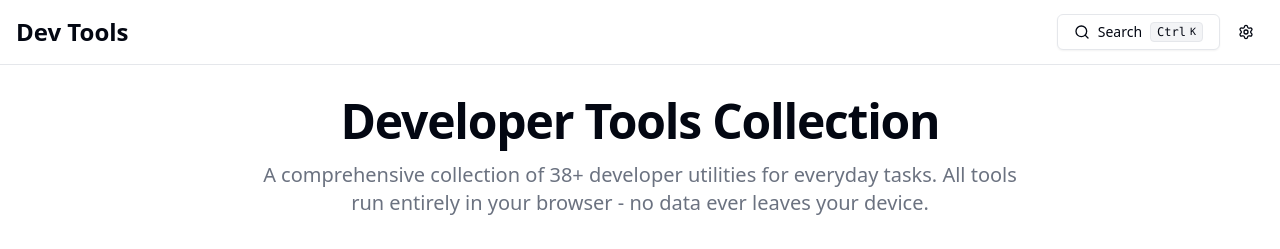
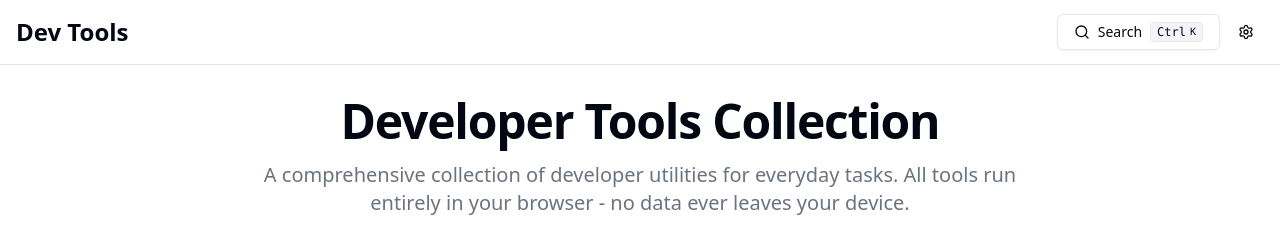
Before and after one commit to bberka/devtools, a Next.js app: page / in a window 1280 px wide. Shown: the top 249 px of the page. Built offline with nearby package versions, Linux system fonts and the light colour scheme; no server answers.

Commit message:
chore: remove tool count from metadata and home page

```diff
--- a/src/app/layout.tsx
+++ b/src/app/layout.tsx
@@ -12,7 +12,7 @@ export const metadata: Metadata = {
     default: 'Dev Tools - Developer Utilities Collection',
   },
   description:
-    'A comprehensive collection of 35 developer tools for everyday tasks including converters, formatters, generators, and more.',
+    'A comprehensive collection of developer tools for everyday tasks including converters, formatters, generators, and more.',
   keywords: [
     'developer tools',
     'base64 encoder',
@@ -53,14 +53,14 @@ export const metadata: Metadata = {
     url: '/',
     title: 'Dev Tools - Developer Utilities Collection',
     description:
-      'A comprehensive collection of 35 developer tools for everyday tasks',
+      'A comprehensive collection of developer tools for everyday tasks',
     siteName: 'Dev Tools',
   },
   twitter: {
     card: 'summary_large_image',
     title: 'Dev Tools - Developer Utilities Collection',
     description:
-      'A comprehensive collection of 35 developer tools for everyday tasks',
+      'A comprehensive collection of developer tools for everyday tasks',
     creator: '@bberka',
   },
   robots: {
--- a/src/components/HomeIntro.tsx
+++ b/src/components/HomeIntro.tsx
@@ -13,7 +13,7 @@ export function HomeIntro() {
       </h1>
       {!compactMode && (
         <p className="mx-auto max-w-3xl text-base text-muted-foreground sm:text-lg lg:text-xl">
-          A comprehensive collection of {TOOLS.length}+ developer utilities for
+          A comprehensive collection of developer utilities for
           everyday tasks. All tools run entirely in your browser - no data ever
           leaves your device.
         </p>
```
